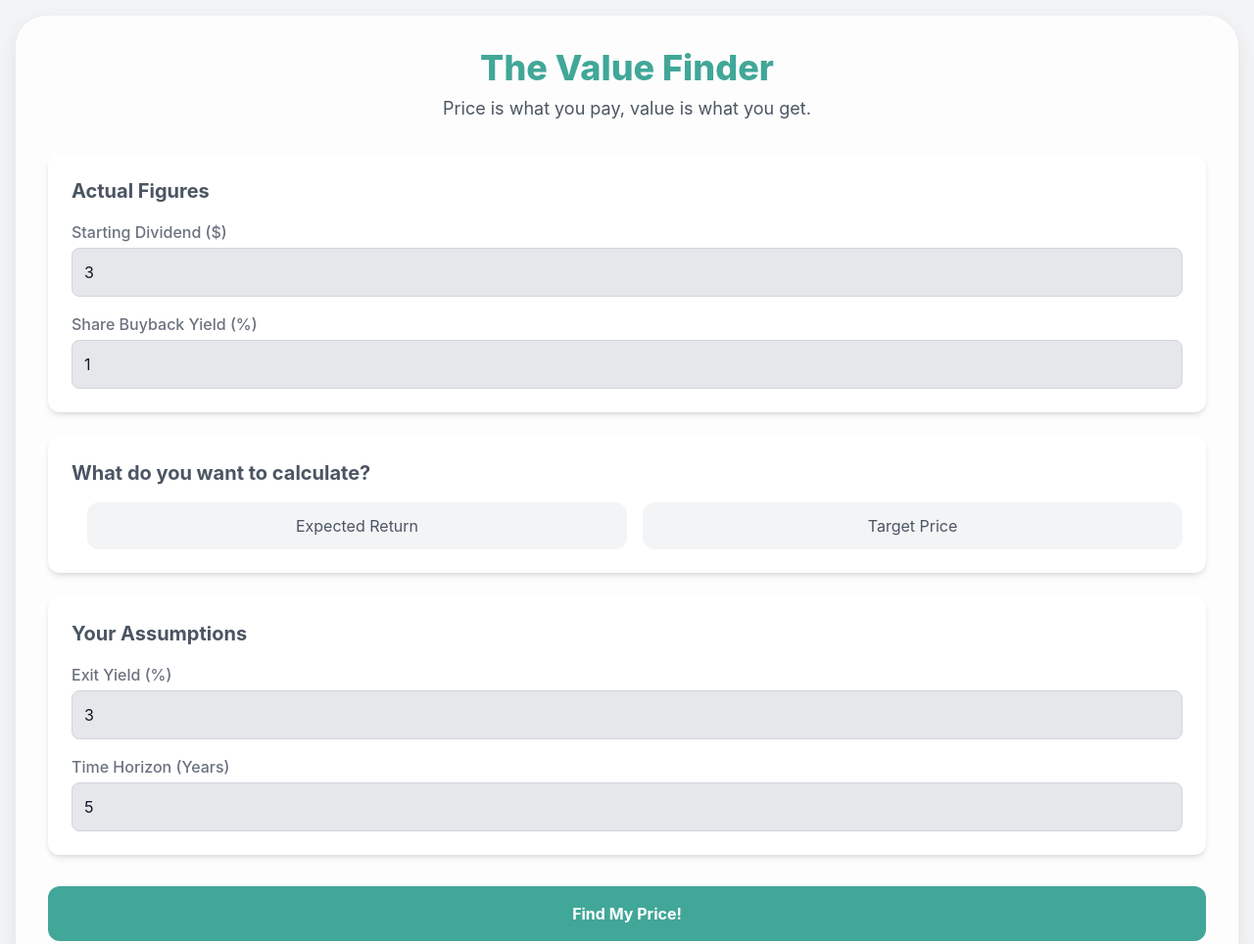
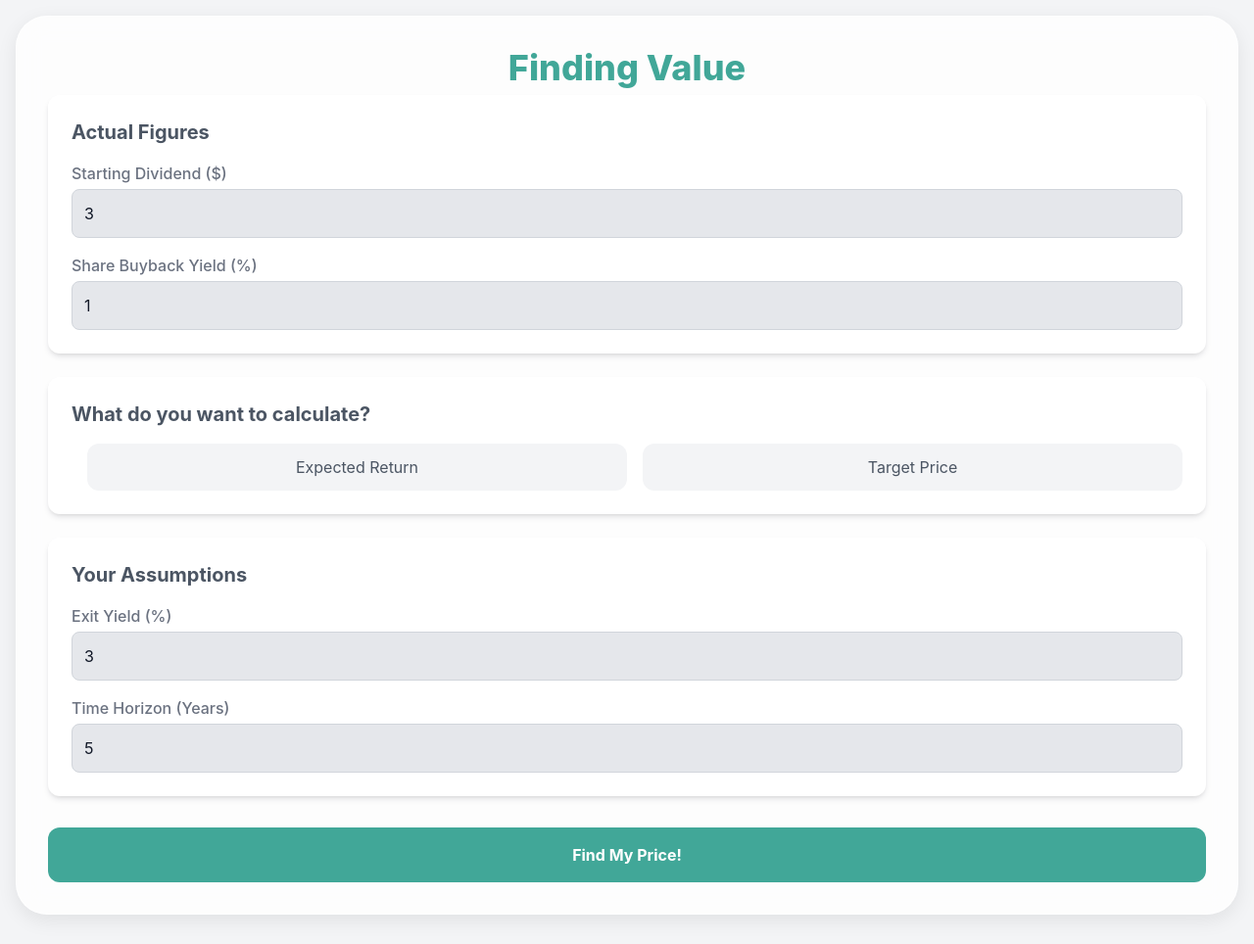
Before and after one commit to meesbovelander/valuefinder, a plain HTML site: page index.html in a window 1280 px wide. Shown: the top 964 px of the page at 98% size. Drawn offline with nearby package versions, Linux system fonts and the light colour scheme.

Commit message:
Update index.html

```diff
--- a/index.html
+++ b/index.html
@@ -114,10 +114,7 @@
 <body>
 
 <div class="container">
-    <h1 class="text-4xl font-extrabold text-center mb-2" style="color: #41a798;">The Value Finder</h1>
-    <p class="text-center text-gray-600 text-lg mb-8">
-        Price is what you pay, value is what you get.
-    </p>
+    <h1 class="text-4xl font-extrabold text-center mb-2" style="color: #41a798;">Finding Value</h1>
 
     <!-- Actual Figures Section -->
     <div class="bg-white p-6 rounded-xl mb-6 shadow-md">
```
